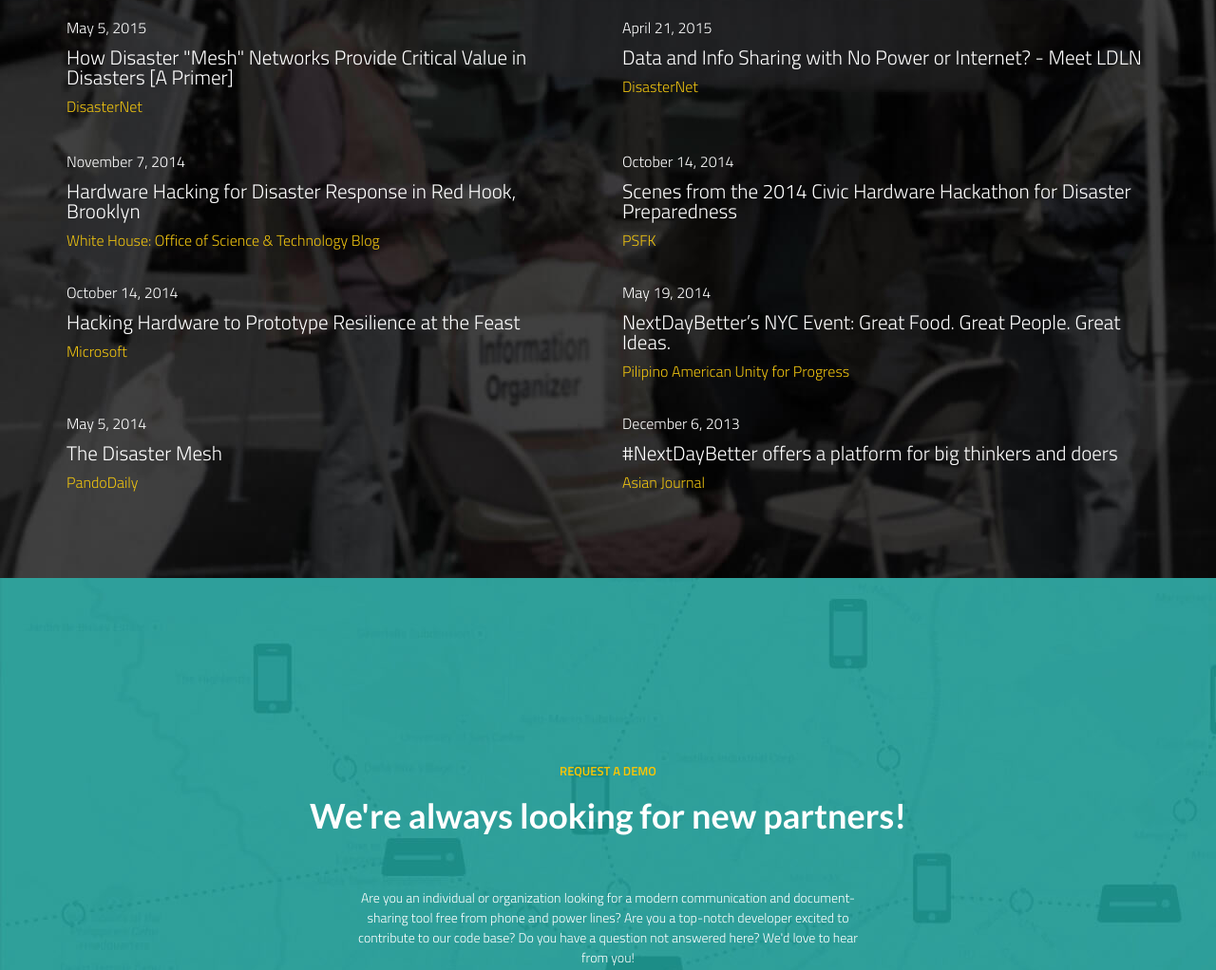
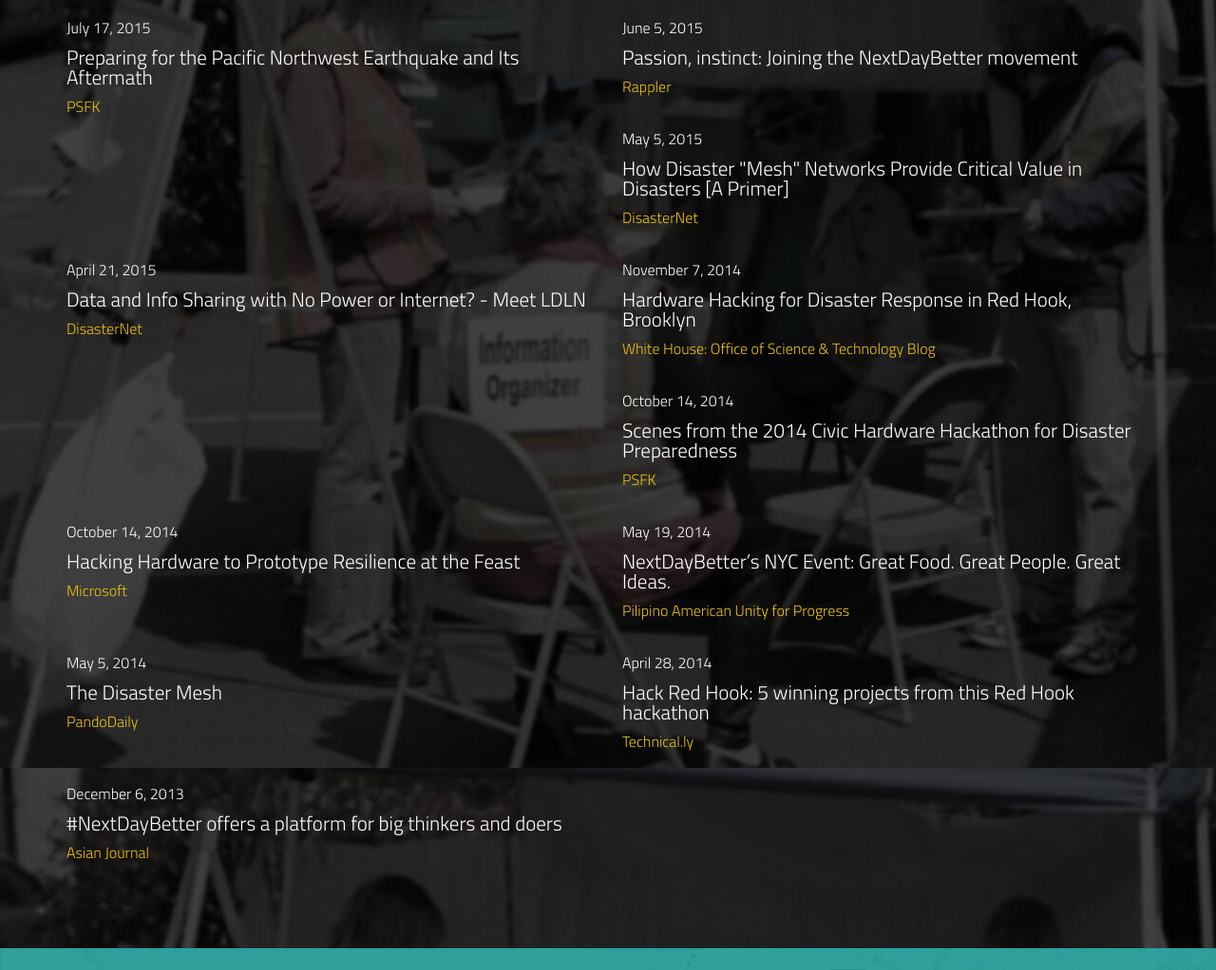
Before and after one commit to LDLN/ldln.github.io, a plain HTML site: page index.html in a window 1280 px wide. Shown: the part 6740-7762 px from the top of the page at 95% size. Drawn offline with Linux system fonts and the light colour scheme.

Commit message:
Fixed alt text typo, added press.

```diff
--- a/index.html
+++ b/index.html
@@ -345,7 +345,7 @@
             <div id="profrow3" class="row row-smpad">
               <div class="col-lg-3 col-md-3 col-sm-6 col-xs-6">
                 <div style="text-align: center;">
-                  <img src="assets/img/team/team_frank.png" alt="Frank Sanborne" class="profpic" />
+                  <img src="assets/img/team/team_frank.png" alt="Frank Sanborn" class="profpic" />
                   <h4 class="profname">Frank Sanborn</h4>
                   <p class="proftitle">Advisor</p>
                   <p class="proflinks"><a target="_blank" href="https://www.linkedin.com/in/franksanborn"><i class="fa fa-linkedin-square"></i></a></p>
@@ -476,6 +476,20 @@
           </div>
           <div class="col-lg-6 col-md-6 col-xs-12">
             <div class="padbottom">
+              <p class="press-date">July 17, 2015</p>
+              <p class="press-title">Preparing for the Pacific Northwest Earthquake and Its Aftermath</p>
+              <p><a class="press-source" href="http://www.psfk.com/2015/07/cascadia-pacific-northwest-earthquake-the-really-big-one-kathryn-schulz.html">PSFK</a></p>
+            </div>
+          </div>
+          <div class="col-lg-6 col-md-6 col-xs-12">
+            <div class="padbottom">
+              <p class="press-date">June 5, 2015</p>
+              <p class="press-title">Passion, instinct: Joining the NextDayBetter movement</p>
+              <p><a class="press-source" href="http://www.rappler.com/move-ph/balikbayan/bulletin/96816-passion-instinct-nextdaybetter">Rappler</a></p>
+            </div>
+          </div>
+          <div class="col-lg-6 col-md-6 col-xs-12">
+            <div class="padbottom">
               <p class="press-date">May 5, 2015</p>
               <p class="press-title">How Disaster "Mesh" Networks Provide Critical Value in Disasters [A Primer]</p>
               <p><a class="press-source" href="http://www.disasternet.co/blog/2015/5/5/how-disaster-mesh-networks-provide-critical-value-in-disasters-a-primer">DisasterNet</a></p>
@@ -517,10 +531,17 @@
             </div>
           </div>
           <div class="col-lg-6 col-md-6 col-xs-12">
-            <div class="">
+            <div class="padbottom">
               <p class="press-date">May 5, 2014</p>
               <p class="press-title">The Disaster Mesh</p>
               <p><a class="press-source" href="http://pando.com/2014/05/05/the-disaster-mesh/">PandoDaily</a></p>
+            </div>
+          </div>
+          <div class="col-lg-6 col-md-6 col-xs-12">
+            <div class="padbottom">
+              <p class="press-date">April 28, 2014</p>
+              <p class="press-title">Hack Red Hook: 5 winning projects from this Red Hook hackathon</p>
+              <p><a class="press-source" href="http://technical.ly/brooklyn/2014/04/28/red-hook-hackathon/">Technical.ly</a></p>
             </div>
           </div>
           <div class="col-lg-6 col-md-6 col-xs-12">
```
